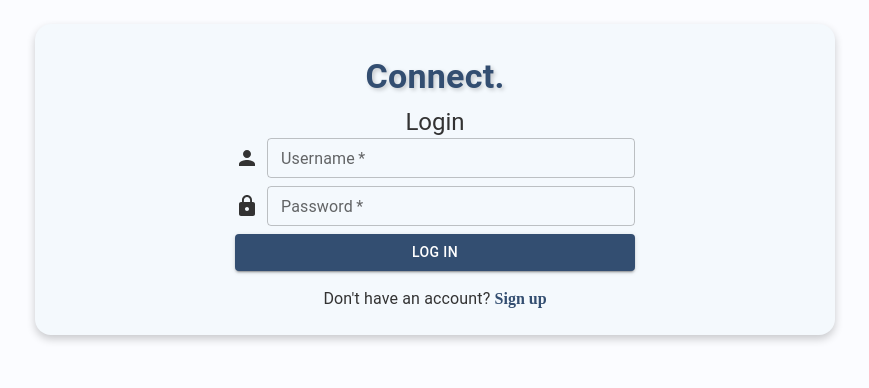
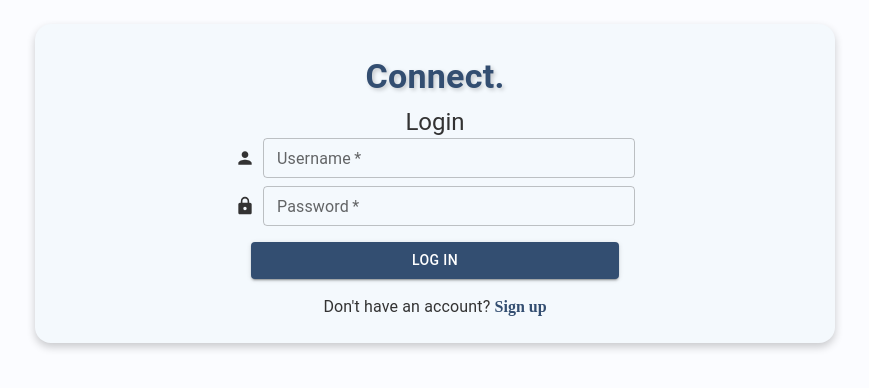
Before and after one commit to michaelcao512/SocialNetwork, a React (Vite) app in the folder frontend/: page / in a window 1280 px wide. Shown: the top 388 px of the page, without its empty margins (205-1074 px from the left). Built offline with nearby package versions, Linux system fonts and the light colour scheme; no server answers.

Commit message:
buttons in register/login adjusted

```diff
--- a/frontend/src/Components/Login/LoginForm.jsx
+++ b/frontend/src/Components/Login/LoginForm.jsx
@@ -28,13 +28,14 @@ function LoginForm() {
             });
     };
     return (
+        <>
             <Box
                 component="form"
                 onSubmit={handleSubmit}
                 sx={{ display: "flex", flexDirection: "column", gap: 1, width: "100%", maxWidth: "400px", margin: "auto" }}
             >
                 <Box sx={{ display: "flex", alignItems: "center", gap: 1 }}>
-                <PersonIcon />
+                    <PersonIcon fontSize="small" />
                     <FormControl sx={{ flex: 1 }}>
                         <TextField
                             label="Username"
@@ -51,7 +52,7 @@ function LoginForm() {
                     </FormControl>
                 </Box>
                 <Box sx={{ display: "flex", alignItems: "center", gap: 1 }}>
-                <LockIcon />
+                    <LockIcon fontSize="small" />
                     <FormControl sx={{ flex: 1 }}>
                         <TextField
                             label="Password"
@@ -63,15 +64,17 @@ function LoginForm() {
                             placeholder="Password"
                             size="small"
                             value={password}
-                        onChange={(e) => {setPassword(e.target.value);}}
+                            onChange={(e) => {
+                                setPassword(e.target.value);
+                            }}
                         />
                     </FormControl>
                 </Box>
-
-            <Button type="submit" variant="contained" color="primary">
+            </Box>
+            <Button type="submit" variant="contained" color="primary" sx={{ marginTop: 2, width: "50%" }}>
                 Log in
             </Button>
-        </Box>
+        </>
     );
 }
 
--- a/frontend/src/Components/Registration/RegistrationForm.jsx
+++ b/frontend/src/Components/Registration/RegistrationForm.jsx
@@ -1,6 +1,6 @@
 import { useState, useRef, useEffect } from "react";
 import { useNavigate } from "react-router-dom";
-import { Box, FormControl, TextField, InputAdornment, Button, MenuItem, Typography } from "@mui/material";
+import { Box, FormControl, TextField, InputAdornment, Button, MenuItem } from "@mui/material";
 import EmailIcon from "@mui/icons-material/Email";
 import PersonIcon from "@mui/icons-material/Person";
 import LockIcon from "@mui/icons-material/Lock";
@@ -131,6 +131,7 @@ function RegistrationForm() {
     };
 
     return (
+        <>
             <Box
                 component="form"
                 onSubmit={handleSubmit}
@@ -144,7 +145,7 @@ function RegistrationForm() {
                 }}
             >
                 <Box sx={{ display: "flex", alignItems: "center", gap: 1 }}>
-                <EmailIcon />
+                    <EmailIcon fontSize="small" />
                     <FormControl sx={{ flex: 1 }}>
                         <TextField
                             label="Email"
@@ -165,7 +166,7 @@ function RegistrationForm() {
                 </Box>
 
                 <Box sx={{ display: "flex", alignItems: "center", gap: 1 }}>
-                <PersonIcon />
+                    <PersonIcon fontSize="small" />
                     <FormControl sx={{ flex: 1 }}>
                         <TextField
                             label="Username"
@@ -187,7 +188,7 @@ function RegistrationForm() {
 
                 <Box sx={{ display: "flex", gap: 1 }}>
                     <Box sx={{ display: "flex", alignItems: "center", gap: 1, flex: 1 }}>
-                    <PersonIcon />
+                        <PersonIcon fontSize="small" />
                         <FormControl sx={{ flex: 1 }}>
                             <TextField
                                 label="First Name"
@@ -205,8 +206,6 @@ function RegistrationForm() {
                     </Box>
 
                     <Box sx={{ display: "flex", alignItems: "center", gap: 1, flex: 1 }}>
-                    <PersonIcon />
-
                         <FormControl sx={{ flex: 1 }}>
                             <TextField
                                 label="Last Name"
@@ -225,7 +224,7 @@ function RegistrationForm() {
                 </Box>
 
                 <Box sx={{ display: "flex", alignItems: "center", gap: 1 }}>
-                <WcIcon />
+                    <WcIcon fontSize="small" />
                     <FormControl sx={{ flex: 1 }}>
                         <TextField
                             label="Gender"
@@ -246,7 +245,7 @@ function RegistrationForm() {
                 </Box>
 
                 <Box sx={{ display: "flex", alignItems: "center", gap: 1 }}>
-                <LockIcon />
+                    <LockIcon fontSize="small" />
                     <FormControl sx={{ flex: 1 }}>
                         <TextField
                             label="Password"
@@ -269,8 +268,7 @@ function RegistrationForm() {
                 </Box>
 
                 <Box sx={{ display: "flex", alignItems: "center", gap: 1 }}>
-                <LockIcon />
-
+                    <LockIcon fontSize="small" />
                     <FormControl sx={{ flex: 1 }}>
                         <TextField
                             label="Confirm Password"
@@ -290,11 +288,11 @@ function RegistrationForm() {
                         />
                     </FormControl>
                 </Box>
-
-            <Button type="submit" variant="contained" color="primary" disabled={buttonDisabled}>
+            </Box>
+            <Button type="submit" variant="contained" color="primary" disabled={buttonDisabled} sx={{ marginTop: 2, width: "50%" }}>
                 Register
             </Button>
-        </Box>
+        </>
     );
 }
 
```
Lines whose indentation alone changed are shown as unchanged.
